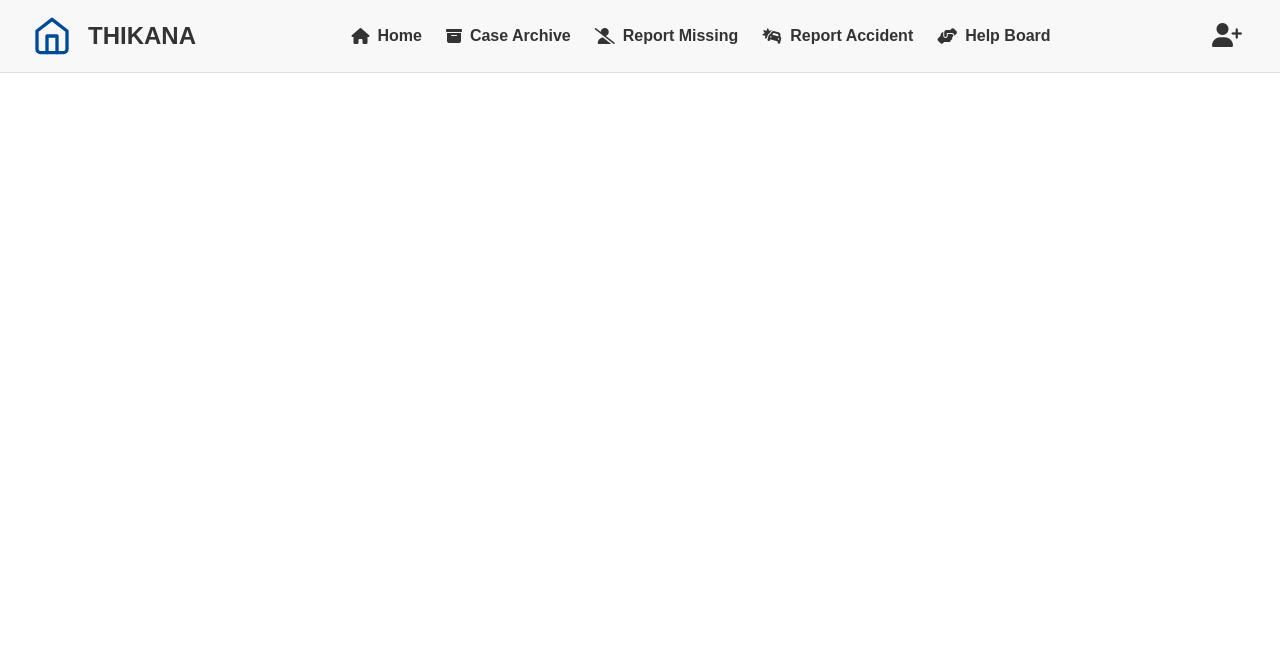
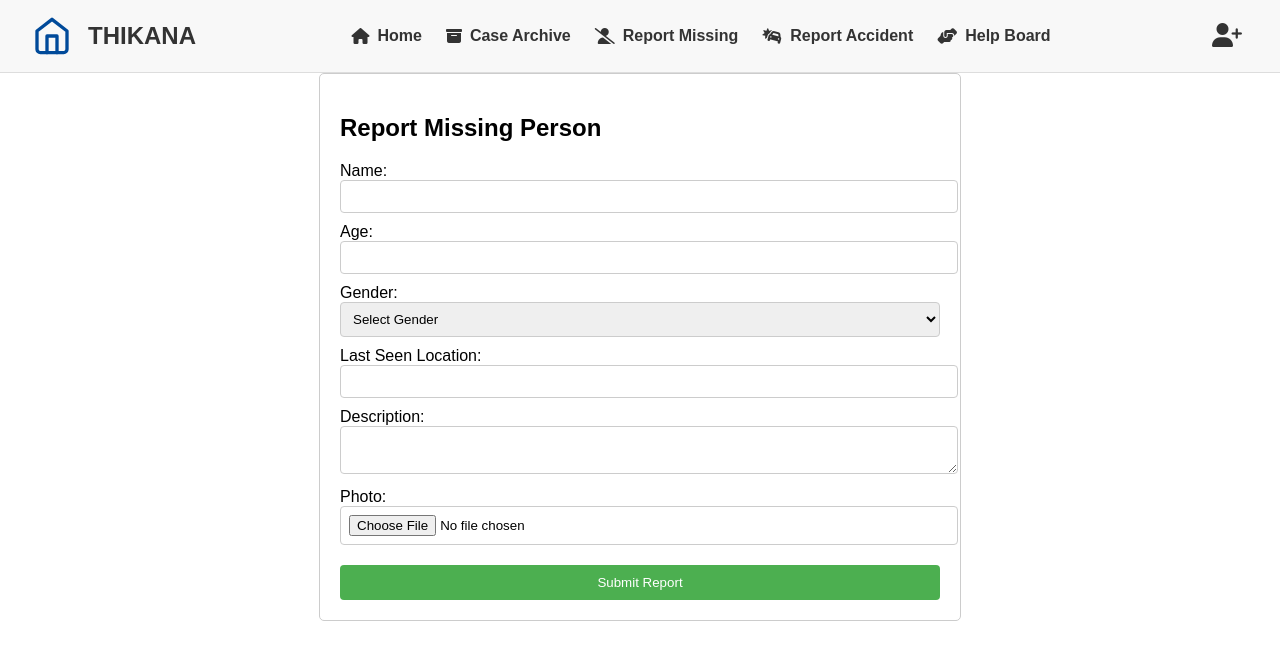
Before and after one commit to 0Aaheed0/Thikana, a React (Create React App) app: page /report-missing in a window 1280 px wide. Shown: the top 660 px of the page. Built offline with nearby package versions, Linux system fonts and the light colour scheme.

Commit message:
added report forms

```diff
--- a/src/App.js
+++ b/src/App.js
@@ -11,6 +11,8 @@ import LoginPage from './LoginPage';
 import SignupPage from './SignupPage';
 import CaseArchive from './CaseArchive';
 import HelpBoard from './HelpBoard';
+import ReportMissing from './ReportMissing';
+import ReportAccident from './ReportAccident';
 
 // Account Info Component
 function AccountInfo() {
@@ -48,12 +50,12 @@ function Navbar() {
         <Link to="/case-archive" className="navbar-link">
           <i className="fas fa-archive"></i> Case Archive
         </Link>
-        <a href="#report-missing" className="navbar-link">
+        <Link to="/report-missing" className="navbar-link">
           <i className="fas fa-user-slash"></i> Report Missing
-        </a>
-        <a href="#report-accident" className="navbar-link">
+        </Link>
+        <Link to="/report-accident" className="navbar-link">
           <i className="fas fa-car-crash"></i> Report Accident
-        </a>
+        </Link>
         <Link to="/help-board" className="navbar-link">
           <i className="fas fa-hands-helping"></i> Help Board
         </Link>
@@ -176,6 +178,8 @@ function App() {
         <Route path="/case-archive" element={<CaseArchive />} />
         <Route path="/case-archive/:caseType" element={<CaseArchive />} />
         <Route path="/help-board" element={<HelpBoard />} />
+        <Route path="/report-missing" element={<ReportMissing />} />
+        <Route path="/report-accident" element={<ReportAccident />} />
       </Routes>
     </Router>
   );
--- /dev/null
+++ b/src/ReportAccident.css
@@ -0,0 +1,39 @@
+.report-accident-container {
+    max-width: 600px;
+    margin: 0 auto;
+    padding: 20px;
+    border: 1px solid #ccc;
+    border-radius: 5px;
+  }
+
+  .report-accident-form {
+    display: flex;
+    flex-direction: column;
+  }
+
+  .report-accident-form label {
+    margin-bottom: 10px;
+  }
+
+  .report-accident-form input,
+  .report-accident-form select,
+  .report-accident-form textarea {
+    width: 100%;
+    padding: 8px;
+    border: 1px solid #ccc;
+    border-radius: 4px;
+  }
+
+  .report-accident-form button {
+    background-color: #4caf50;
+    color: white;
+    padding: 10px 15px;
+    border: none;
+    border-radius: 4px;
+    cursor: pointer;
+    margin-top: 10px;
+  }
+
+  .report-accident-form button:hover {
+    background-color: #45a049;
+  }
--- /dev/null
+++ b/src/ReportAccident.js
@@ -0,0 +1,96 @@
+import React, { useState } from 'react';
+import './ReportAccident.css';
+
+const ReportAccident = () => {
+  const [formData, setFormData] = useState({
+    name: '',
+    age: '',
+    gender: '',
+    location: '',
+    injuryType: '',
+    description: '',
+  });
+
+  const handleChange = (e) => {
+    const { name, value } = e.target;
+    setFormData({
+      ...formData,
+      [name]: value,
+    });
+  };
+
+  const handleSubmit = (e) => {
+    e.preventDefault();
+    // Handle form submission logic here
+    console.log(formData);
+  };
+
+  return (
+    <div className="report-accident-container">
+      <h2>Report Accident</h2>
+      <form onSubmit={handleSubmit} className="report-accident-form">
+        <label>
+          Name:
+          <input
+            type="text"
+            name="name"
+            value={formData.name}
+            onChange={handleChange}
+            required
+          />
+        </label>
+        <label>
+          Age:
+          <input
+            type="number"
+            name="age"
+            value={formData.age}
+            onChange={handleChange}
+            required
+          />
+        </label>
+        <label>
+          Gender:
+          <select name="gender" value={formData.gender} onChange={handleChange} required>
+            <option value="">Select Gender</option>
+            <option value="male">Male</option>
+            <option value="female">Female</option>
+            <option value="other">Other</option>
+          </select>
+        </label>
+        <label>
+          Location:
+          <input
+            type="text"
+            name="location"
+            value={formData.location}
+            onChange={handleChange}
+            required
+          />
+        </label>
+        <label>
+          Injury Type:
+          <input
+            type="text"
+            name="injuryType"
+            value={formData.injuryType}
+            onChange={handleChange}
+            required
+          />
+        </label>
+        <label>
+          Description:
+          <textarea
+            name="description"
+            value={formData.description}
+            onChange={handleChange}
+            required
+          />
+        </label>
+        <button type="submit">Submit Report</button>
+      </form>
+    </div>
+  );
+};
+
+export default ReportAccident;
--- /dev/null
+++ b/src/ReportMissing.css
@@ -0,0 +1,39 @@
+.report-missing-container {
+    max-width: 600px;
+    margin: 0 auto;
+    padding: 20px;
+    border: 1px solid #ccc;
+    border-radius: 5px;
+  }
+
+  .report-missing-form {
+    display: flex;
+    flex-direction: column;
+  }
+
+  .report-missing-form label {
+    margin-bottom: 10px;
+  }
+
+  .report-missing-form input,
+  .report-missing-form select,
+  .report-missing-form textarea {
+    width: 100%;
+    padding: 8px;
+    border: 1px solid #ccc;
+    border-radius: 4px;
+  }
+
+  .report-missing-form button {
+    background-color: #4caf50;
+    color: white;
+    padding: 10px 15px;
+    border: none;
+    border-radius: 4px;
+    cursor: pointer;
+    margin-top: 10px;
+  }
+
+  .report-missing-form button:hover {
+    background-color: #45a049;
+  }
--- /dev/null
+++ b/src/ReportMissing.js
@@ -0,0 +1,102 @@
+import React, { useState } from 'react';
+import './ReportMissing.css';
+
+const ReportMissing = () => {
+  const [formData, setFormData] = useState({
+    name: '',
+    age: '',
+    gender: '',
+    lastSeenLocation: '',
+    description: '',
+    photo: null,
+  });
+
+  const handleChange = (e) => {
+    const { name, value } = e.target;
+    setFormData({
+      ...formData,
+      [name]: value,
+    });
+  };
+
+  const handleFileChange = (e) => {
+    setFormData({
+      ...formData,
+      photo: e.target.files[0],
+    });
+  };
+
+  const handleSubmit = (e) => {
+    e.preventDefault();
+    // Handle form submission logic here
+    console.log(formData);
+  };
+
+  return (
+    <div className="report-missing-container">
+      <h2>Report Missing Person</h2>
+      <form onSubmit={handleSubmit} className="report-missing-form">
+        <label>
+          Name:
+          <input
+            type="text"
+            name="name"
+            value={formData.name}
+            onChange={handleChange}
+            required
+          />
+        </label>
+        <label>
+          Age:
+          <input
+            type="number"
+            name="age"
+            value={formData.age}
+            onChange={handleChange}
+            required
+          />
+        </label>
+        <label>
+          Gender:
+          <select name="gender" value={formData.gender} onChange={handleChange} required>
+            <option value="">Select Gender</option>
+            <option value="male">Male</option>
+            <option value="female">Female</option>
+            <option value="other">Other</option>
+          </select>
+        </label>
+        <label>
+          Last Seen Location:
+          <input
+            type="text"
+            name="lastSeenLocation"
+            value={formData.lastSeenLocation}
+            onChange={handleChange}
+            required
+          />
+        </label>
+        <label>
+          Description:
+          <textarea
+            name="description"
+            value={formData.description}
+            onChange={handleChange}
+            required
+          />
+        </label>
+        <label>
+          Photo:
+          <input
+            type="file"
+            name="photo"
+            onChange={handleFileChange}
+            accept="image/*"
+          />
+        </label>
+        <button type="submit">Submit Report</button>
+      </form>
+    </div>
+  );
+};
+
+export default ReportMissing;
```
Also changed, not shown: 1 other file (tests, documents, lock files or other folders).
